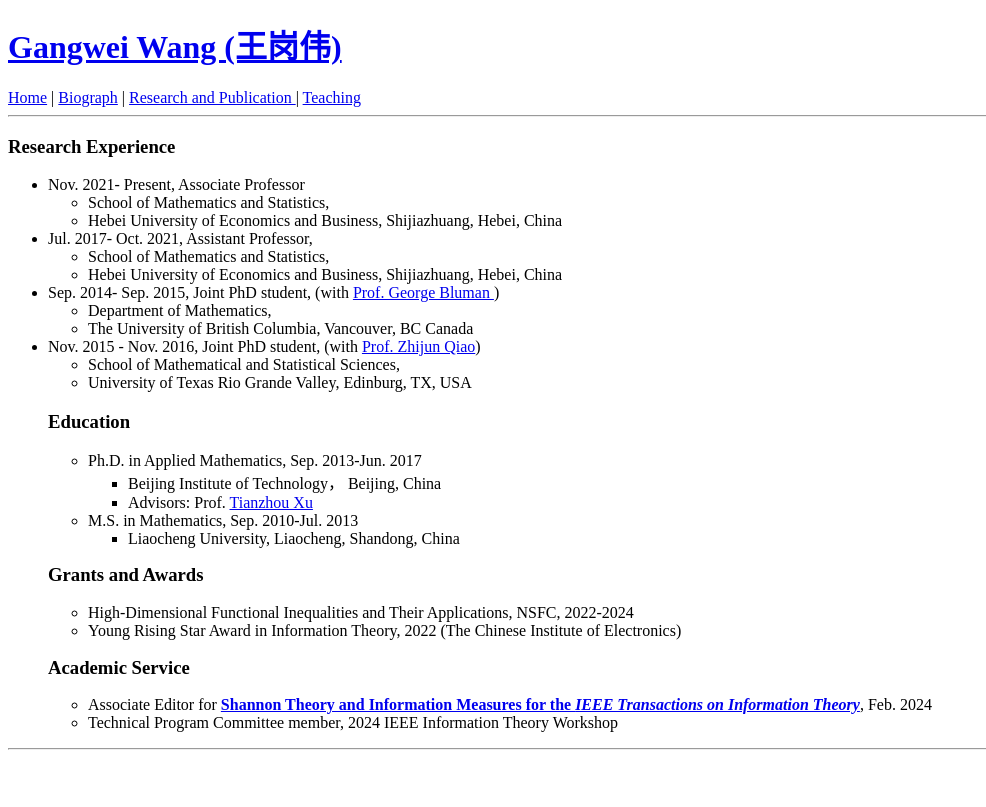
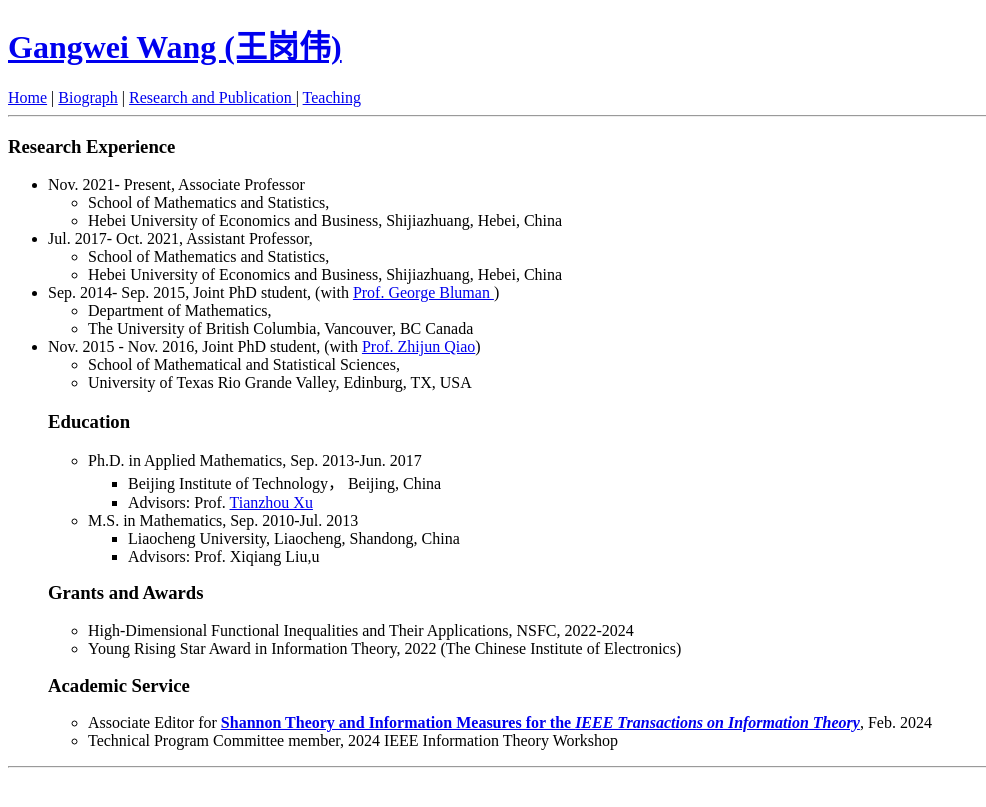
Before and after one commit to wanggangwei82/wanggangwei82.github.io, a Jekyll site: the page built from biography/index.html, in a window 1280 px wide. Shown: the top 807 px of the page, without its empty margins (0-986 px from the left). Built offline with Jekyll 4.4.1, drawn with Linux system fonts in a browser that asks for light colours.

Commit message:
Update index.html

```diff
--- a/biography/index.html
+++ b/biography/index.html
@@ -86,6 +86,11 @@ Joint PhD student, (with  <a href="https://personal.math.ubc.ca/~bluman/"> Prof.
 <li>M.S. in Mathematics, Sep. 2010-Jul. 2013<!-- wp:list -->
 <ul><!-- wp:list-item -->
 <li>Liaocheng University, Liaocheng, Shandong, China</li>
+  <!-- /wp:list-item -->
+
+<!-- wp:list-item -->
+<li>Advisors: Prof. Xiqiang Liu,u</a>
+ </li>
 <!-- /wp:list-item --></ul>
 <!-- /wp:list --></li>
 <!-- /wp:list-item --></ul>
```
